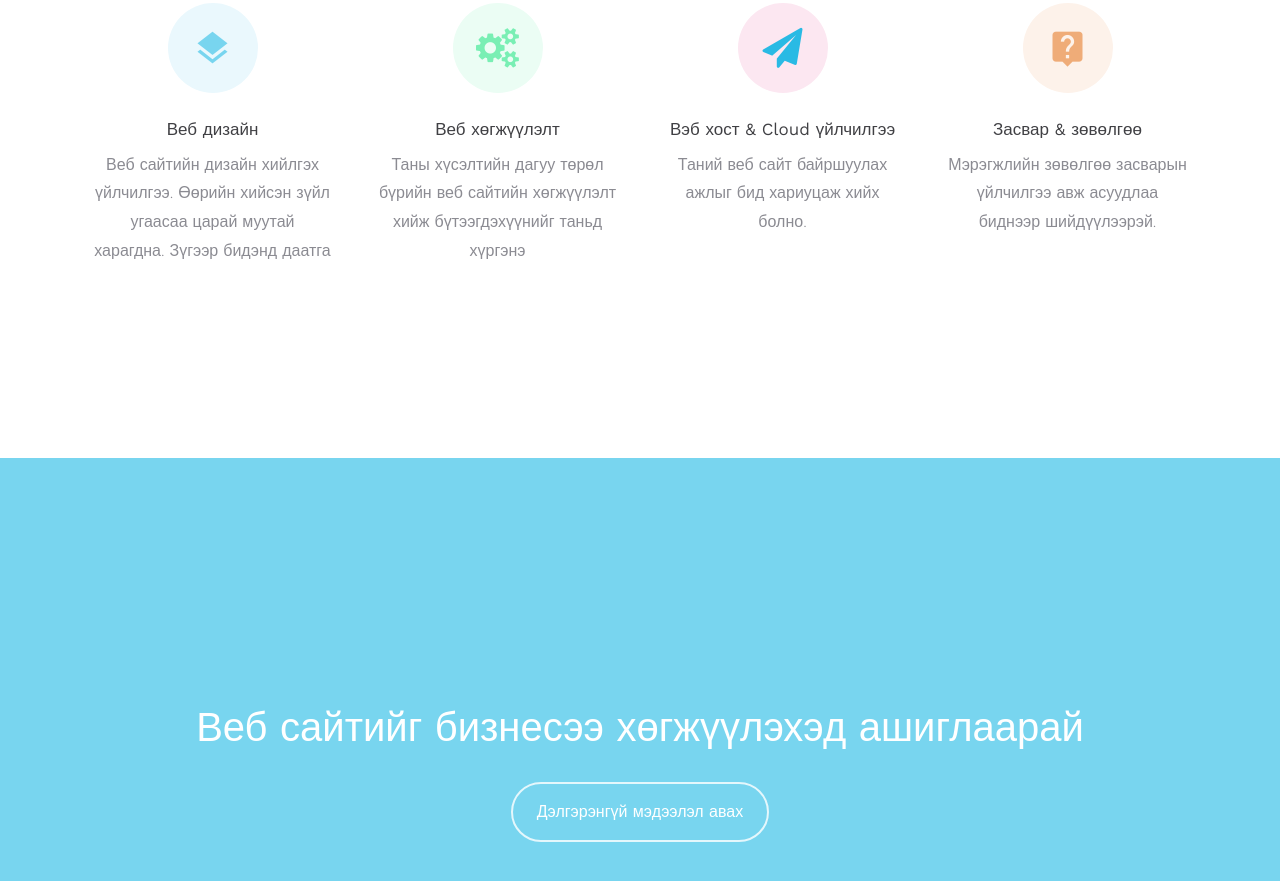
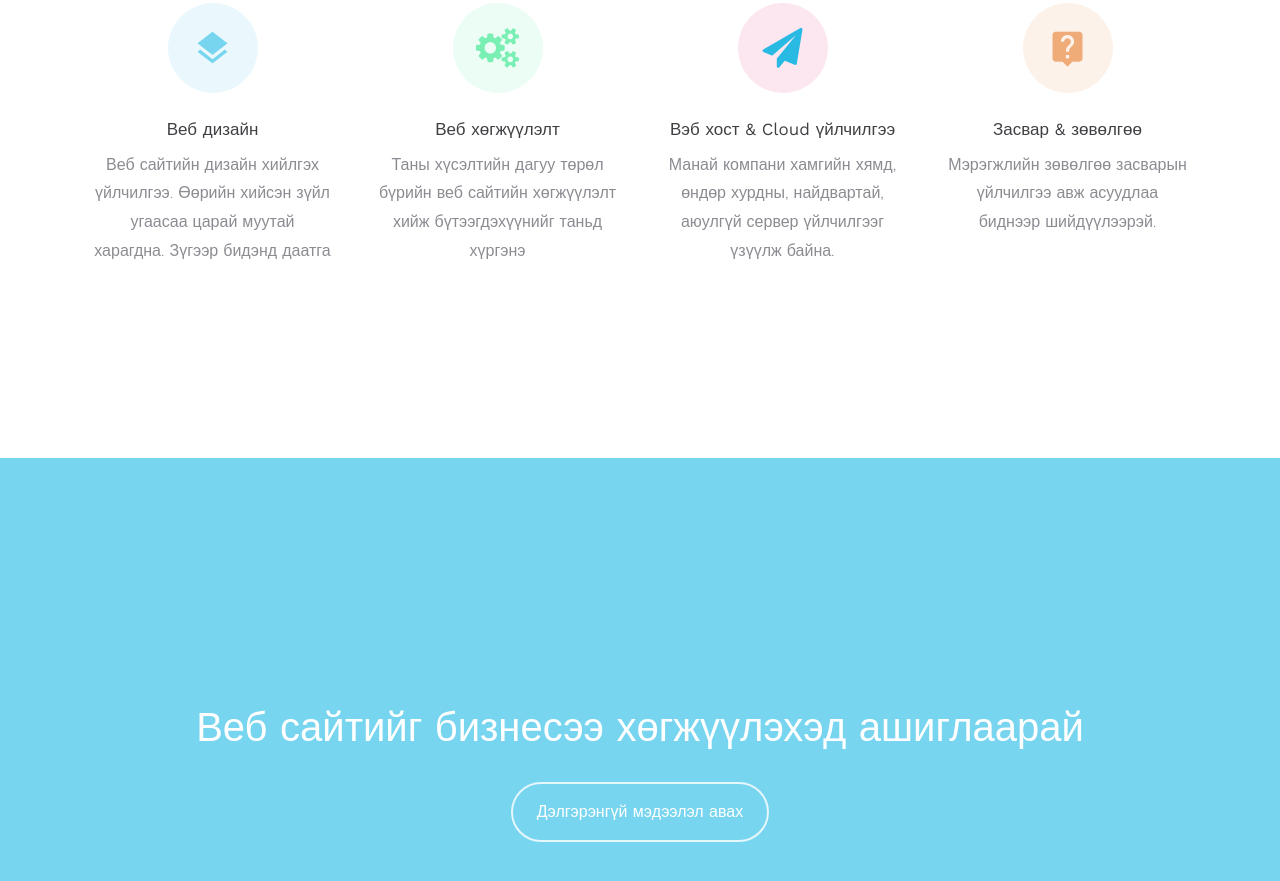
Before and after one commit to dotNameMush/MN-Soft-fl, a plain HTML site: page index.html in a window 1280 px wide. Shown: the part 1787-2668 px from the top of the page. Drawn offline with nearby package versions, Linux system fonts and the light colour scheme; some packages are replaced by stand-ins of ours; no server answers; files whose address does not match are found by name.

Commit message:
Update index.html

```diff
--- a/index.html
+++ b/index.html
@@ -126,7 +126,7 @@
               <div class="d-flex justify-content-center"><div class="icon color-3 d-flex justify-content-center mb-3"><span class="align-self-center icon-paper-plane"></span></div></div>
               <div class="media-body p-2">
                 <h3 class="heading">Вэб хост & Cloud үйлчилгээ</h3>
-                <p>Таний веб сайт байршуулах ажлыг бид хариуцаж хийх болно.</p>
+                <p>Манай компани хамгийн хямд, өндөр хурдны, найдвартай, аюулгүй сервер үйлчилгээг үзүүлж байна.</p>
               </div>
             </div>
           </div>
```
